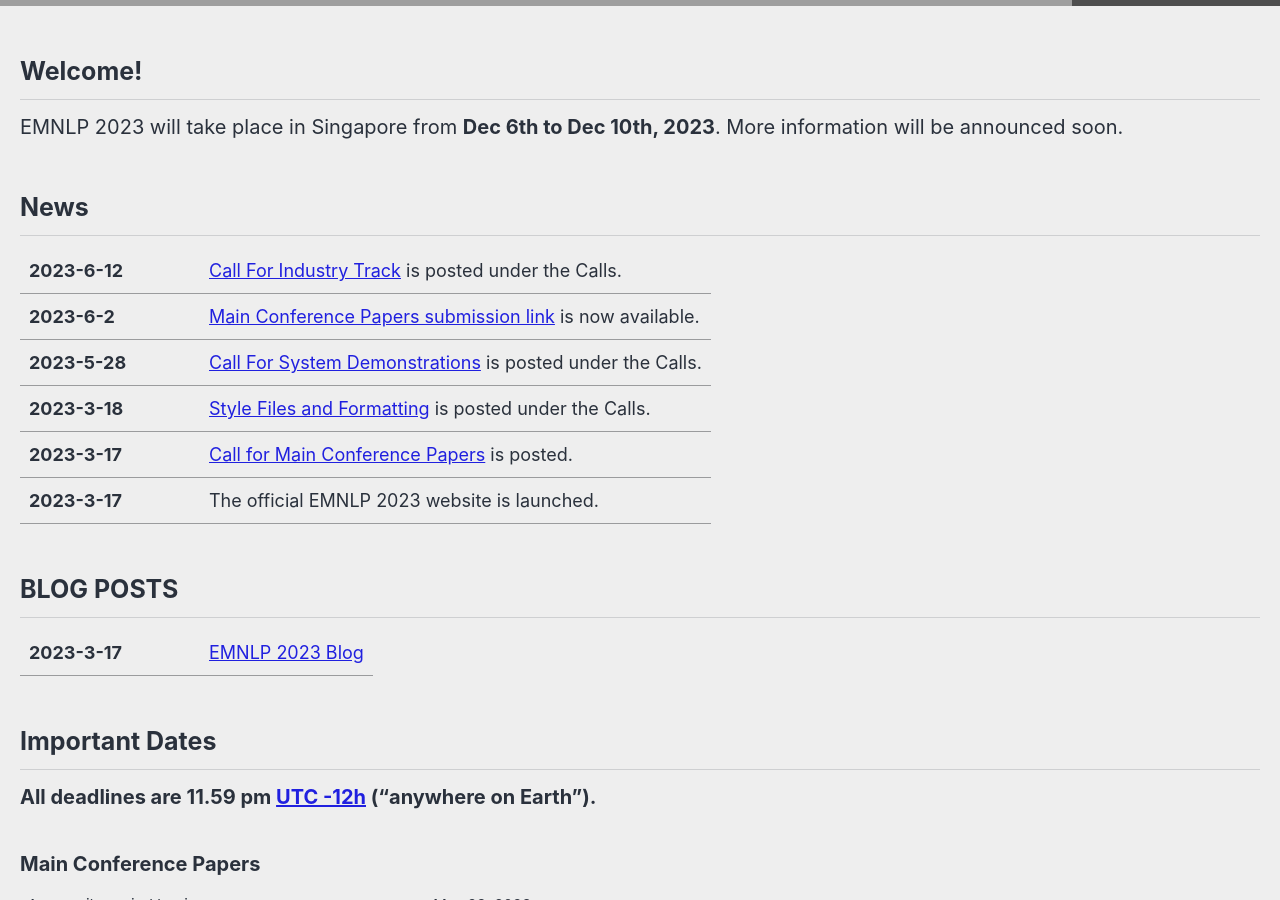
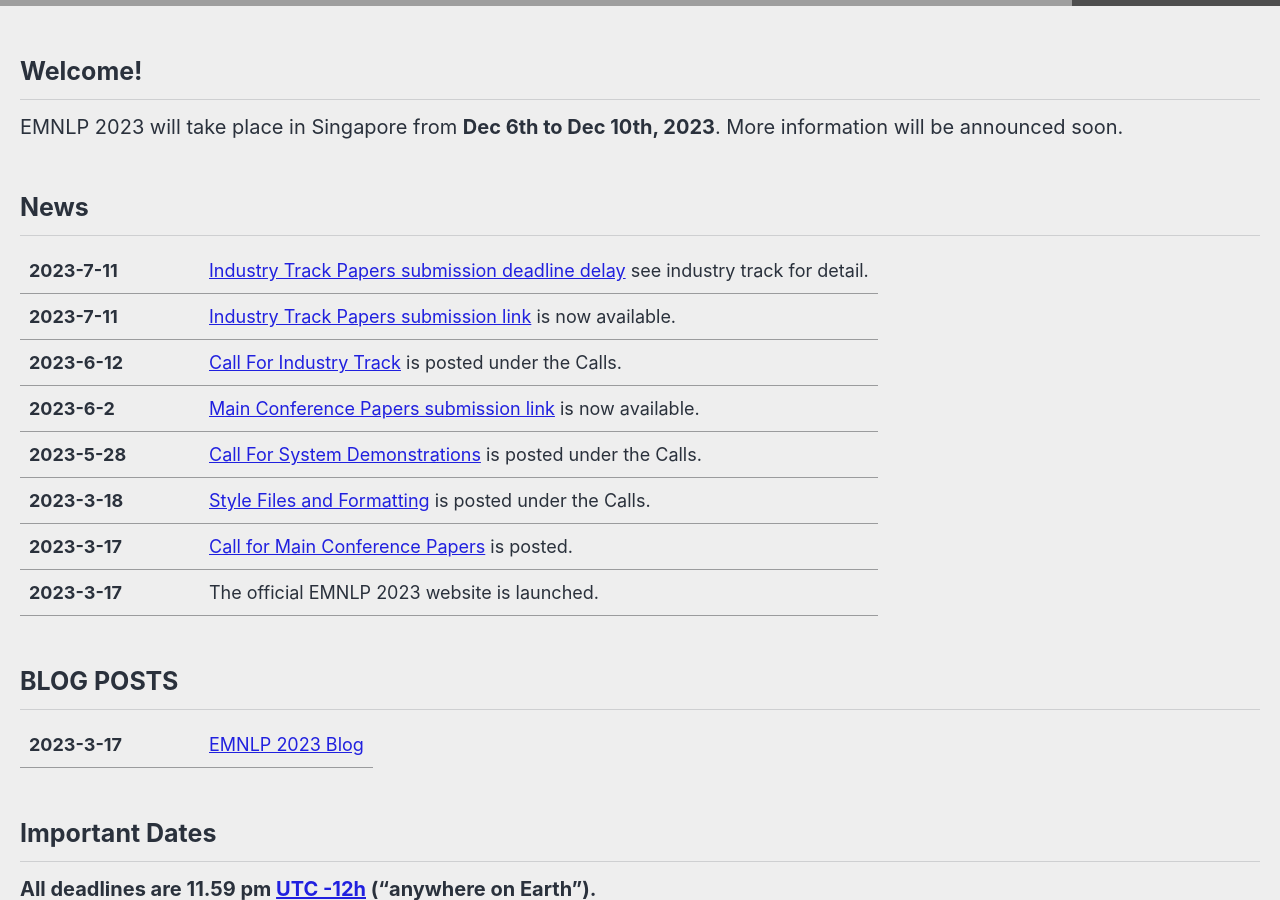
Before and after one commit to acl-org/emnlp-2023, a Jekyll site: the page built from _pages/home.md, in a window 1280 px wide and 900 px high, scrolled down 449 px. Built offline with Jekyll 4.4.1, drawn with Linux system fonts in a browser that asks for light colours; cached includes are drawn as plain includes; nearby versions of some CDN libraries; grey boxes are pictures that could not be loaded.

Commit message:
Add Industry Track Paper submission link

```diff
--- a/_pages/home.md
+++ b/_pages/home.md
@@ -17,6 +17,8 @@
 .news-table { font-size: .9em; table-layout: fixed; }
 .news-table tr td:nth-child(1) { font-weight: bold; width: 10em; }
 </style>
+| 2023-7-11 | [Industry Track Papers submission deadline delay](/calls/industry_track/) see industry track for detail.
+| 2023-7-11 | [Industry Track Papers submission link](https://softconf.com/emnlp2023/industry) is now available.
 | 2023-6-12 | [Call For Industry Track](/calls/industry_track/) is posted under the Calls.
 | 2023-6-2 | [Main Conference Papers submission link](https://openreview.net/group?id=EMNLP/2023/Conference) is now available.
 | 2023-5-28 | [Call For System Demonstrations](/calls/demos/) is posted under the Calls.
```
Also changed, not shown: _pages/calls/Industry Track.md (+2 -2 lines).
